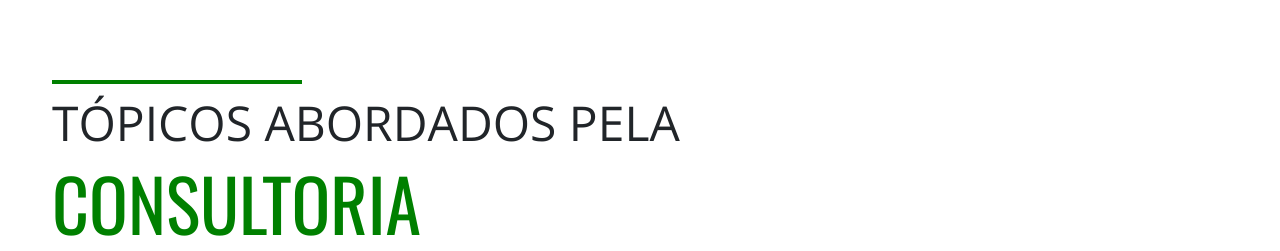
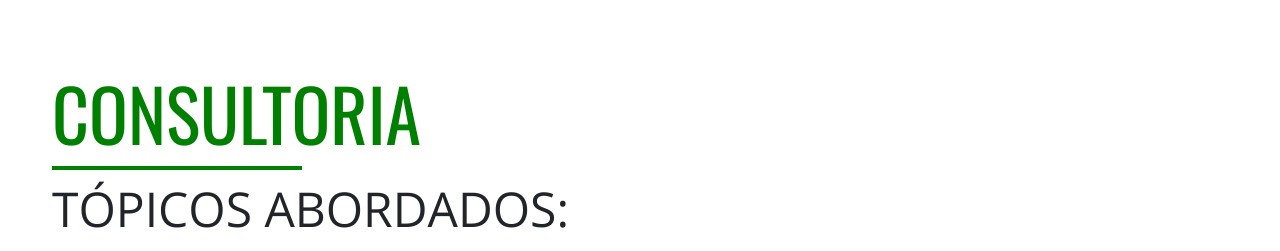
Before and after one commit to shuuwolf/projeto-consultoria-para-restautantes, a plain HTML site: page index.html in a window 1280 px wide. Shown: the part 1696-1947 px from the top of the page. Drawn offline with nearby package versions, Linux system fonts and the light colour scheme.

Commit message:
fix nem sei mais

```diff
--- a/index.html
+++ b/index.html
@@ -48,7 +48,10 @@
                             <p class="mt-3"><mark class="text-marker">Quer aprender como fazer a sua empresa faturar mais?</mark>
                                 Nesse site você vai ver um pouco do conteúdo que eu utilizo nas minhas consultorias que vai te ajudar a alavancar o seu negócio.
                                 Nas próximas linhas vou te contar como eu consegui validar este método que fez a minha empresa faturar <mark class="text-marker">R$385 MIL REAIS</mark> em plena pandemia.</p>
-                        </div><!-- text-top -->
+                                <div style="width: 100%; margin: 0 auto;">
+                                    <a href="https://hotmart.com/pt-br/marketplace/produtos/crescer-consultoria/N70527542J" class="btn btn-lg mt-4 btn-agendar">AGENDE SEU HORÁRIO</a>
+                                </div>
+                            </div><!-- text-top -->
                     </div><!-- col -->
                     <div class="col-md-6">
                         <div class="text-top">
@@ -77,10 +80,10 @@
             </div><!-- /row -->
             <div style="height:80px;"></div>
             <div class="row">
-                <div class="topic-title">
+                <div class="topic-title mb-4">
+                    <h1 class="display-2">CONSULTORIA</h1>
                     <div class="line-topic"></div>
-                    <h2 class="display-5">TÓPICOS ABORDADOS PELA</h2>
-                    <h1 class="display-2">CONSULTORIA</h1>
+                    <h2 class="display-5">TÓPICOS ABORDADOS:</h2>
                 </div><!-- /topic-title -->
 
                 <div class="col-md-5 offset-md-1">
```
